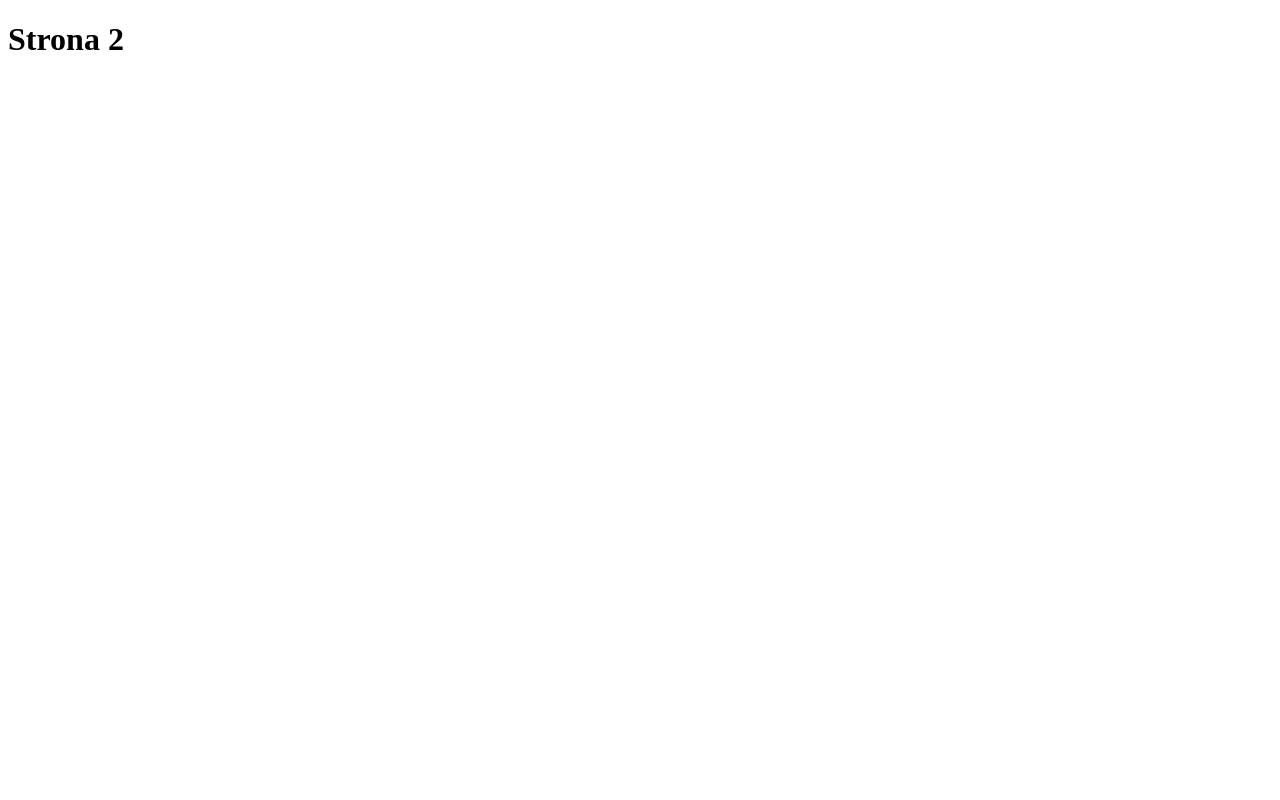
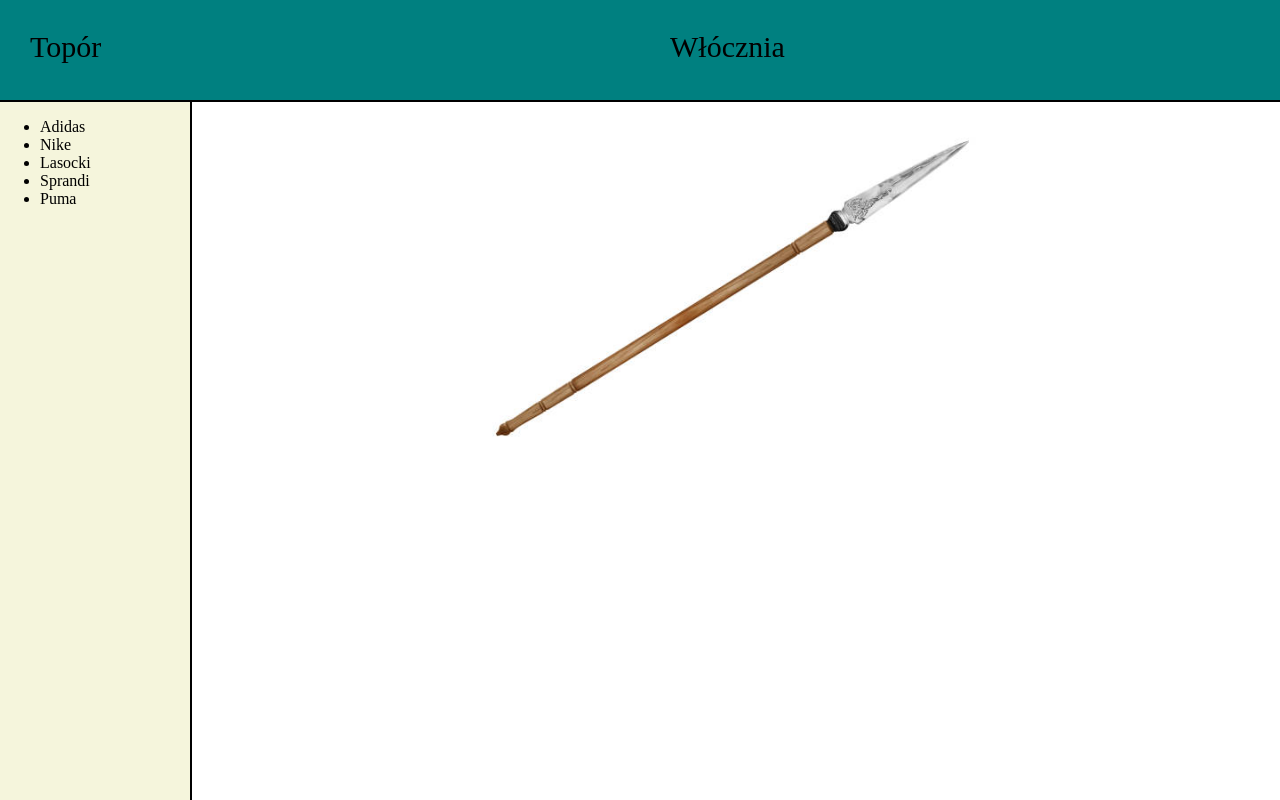
Before and after one commit to polo910/Strona, a plain HTML site: page page2.html in a window 1280 px wide. Shown: the top 800 px of the page. Drawn offline with Linux system fonts and the light colour scheme.

Commit message:
2 subpages done

```diff
--- a/page2.html
+++ b/page2.html
@@ -5,8 +5,26 @@
     <meta http-equiv="X-UA-Compatible" content="IE=edge">
     <meta name="viewport" content="width=device-width, initial-scale=1.0">
     <title>Document</title>
+    <link rel="stylesheet" href="style.css">
 </head>
 <body>
-    <h1>Strona 2</h1>
+    <div id="container">
+        <div id="menu-top">
+            <a href="page1.html" id="p1">Topór</a>
+            <a href="page2.html" id="p2">Włócznia</a>
+        </div>
+        <div id="menu-left">
+            <ul>
+                <li>Adidas</li>
+                <li>Nike</li>
+                <li>Lasocki</li>
+                <li>Sprandi</li>
+                <li>Puma</li>
+            </ul>
+        </div>
+        <div id="main">
+            <img src="spear.png" alt="wlocznia">
+        </div>
+    </div>
 </body>
 </html>
--- a/style.css
+++ b/style.css
@@ -14,6 +14,19 @@ a{
     text-decoration: none;
     font-size: 30px;
     color: black;
+    display: block;
+    padding: 30px;
+    box-sizing: border-box;
+}
+
+#p1{
+    float: left;
+    width:50%;
+}
+
+#p2{
+    float:left;
+    width:50%;
 }
 
 #menu-left{
```
Also changed, not shown: index.html (+3 -3 lines), page1.html (+19 -1 lines).
